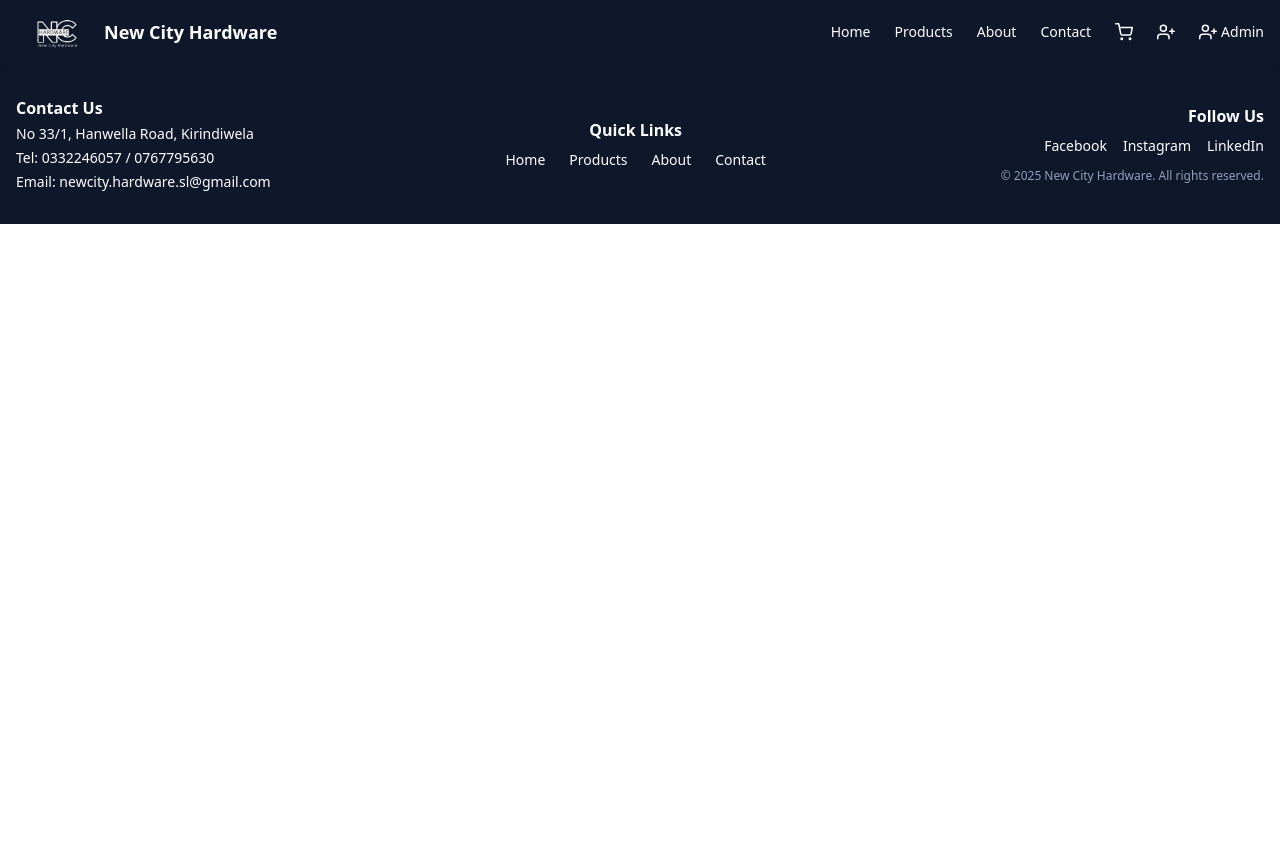
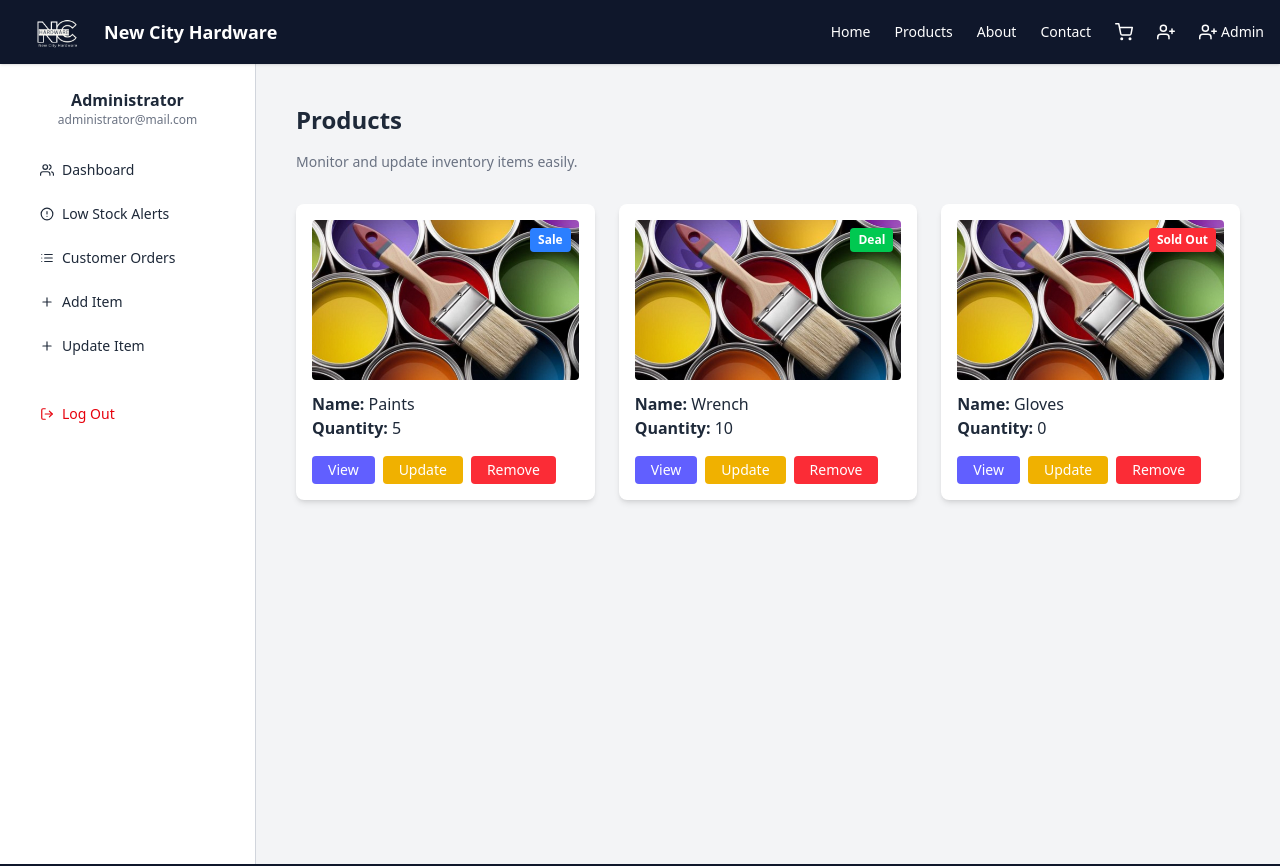
Before and after one commit to RDinujaya4/Agile-Solutions-New-City-HW, a React (Vite) app in the folder new-city-hardware/: page /update-product in a window 1280 px wide. Shown: the top 866 px of the page. Before the commit the page ends 800 px from the top, so only its background shows below. Built offline with nearby package versions, Linux system fonts and the light colour scheme.

Commit message:
AdminUpdateItems

```diff
--- a/new-city-hardware/src/App.jsx
+++ b/new-city-hardware/src/App.jsx
@@ -9,6 +9,7 @@ import Cart from './pages/Cart';
 import Login from './pages/Login';
 import AdminDashboard from './pages/AdminDashboard';
 import AdminAddProduct from './pages/AdminAddProduct';
+import AdminUpdateItems from './pages/AdminUpdateItems';
 
 function App() {
   return (
@@ -23,6 +24,7 @@ function App() {
         <Route path="/login" element={<Login />} />
         <Route path="/admindash" element={<AdminDashboard />} />
         <Route path="/add-product" element={<AdminAddProduct />} />
+        <Route path="/update-product" element={<AdminUpdateItems />} />
       </Routes>
       <Footer />
     </Router>
--- a/new-city-hardware/src/components/AdminSidebar.jsx
+++ b/new-city-hardware/src/components/AdminSidebar.jsx
@@ -30,8 +30,11 @@ export default function AdminSidebar() {
         >
           <FiPlus /> Add Item
         </button>
-        <button className="w-full flex items-center gap-2 px-4 py-2 hover:bg-gray-100 rounded-md">
-          <FiEdit /> Update Item
+     <button
+          onClick={() => navigate('/update-product')}
+          className="w-full flex items-center gap-2 px-4 py-2 hover:bg-gray-100 rounded-md"
+        >
+          <FiPlus /> Update Item
         </button>
         <button className="w-full flex items-center gap-2 px-4 py-2 text-red-600 hover:bg-red-100 rounded-md mt-8">
           <FiLogOut /> Log Out
--- /dev/null
+++ b/new-city-hardware/src/pages/AdminUpdateItems.jsx
@@ -0,0 +1,242 @@
+import { useState } from 'react';
+import AdminSidebar from '../components/AdminSidebar';
+import paints from '../assets/paints.png';
+
+const sampleProducts = [
+  {
+    id: 1,
+    name: 'Paints',
+    image: paints,
+    category: 'Tools',
+    quantity: 5,
+    price: 500,
+    label: 'Sale',
+    description: 'Best for tough works in all industries.',
+  },
+  {
+    id: 2,
+    name: 'Wrench',
+    category: 'Tools',
+    quantity: 10,
+    price: 300,
+    label: 'Deal',
+    description: 'Sturdy wrench for all uses.',
+    image: paints,
+  },
+  {
+    id: 3,
+    name: 'Gloves',
+    category: 'Safety',
+    quantity: 0,
+    price: 150,
+    label: 'Sold Out',
+    description: 'Heavy-duty gloves for protection.',
+    image: paints,
+  },
+];
+
+export default function UpdateProducts() {
+  const [products, setProducts] = useState(sampleProducts);
+  const [editingProduct, setEditingProduct] = useState(null);
+  const [viewProduct, setViewProduct] = useState(null);
+  const [modalOpen, setModalOpen] = useState(false);
+  const [confirmDelete, setConfirmDelete] = useState(null);
+
+  const openModal = (product) => {
+    setEditingProduct(product);
+    setModalOpen(true);
+  };
+
+  const closeModal = () => {
+    setEditingProduct(null);
+    setModalOpen(false);
+  };
+
+  const handleChange = (e) => {
+    const { name, value } = e.target;
+    setEditingProduct((prev) => ({ ...prev, [name]: value }));
+  };
+
+  const saveProduct = () => {
+    setProducts((prev) =>
+      prev.map((p) => (p.id === editingProduct.id ? editingProduct : p))
+    );
+    closeModal();
+  };
+
+  const removeProduct = (id) => {
+    setProducts((prev) => prev.filter((p) => p.id !== id));
+    setConfirmDelete(null);
+  };
+
+  return (
+    <div className="flex min-h-screen bg-gray-100 text-gray-800">
+      <AdminSidebar />
+
+      <main className="flex-1 p-10">
+        <h1 className="text-2xl font-bold mb-4">Products</h1>
+        <p className="text-sm text-gray-500 mb-8">Monitor and update inventory items easily.</p>
+
+        <div className="grid grid-cols-1 md:grid-cols-3 gap-6">
+          {products.map((product) => (
+            <div key={product.id} className="bg-white rounded-lg shadow-md p-4">
+              <div className="relative">
+                <img
+                  src={product.image}
+                  alt={product.name}
+                  className="h-40 w-full object-cover rounded"
+                />
+                <span className={`absolute top-2 right-2 px-2 py-1 text-xs rounded font-semibold
+                  ${product.label === 'Sale' ? 'bg-blue-500' :
+                    product.label === 'Deal' ? 'bg-green-500' : 'bg-red-500'} text-white`}>
+                  {product.label}
+                </span>
+              </div>
+              <div className="mt-3">
+                <p><strong>Name:</strong> {product.name}</p>
+                <p><strong>Quantity:</strong> {product.quantity}</p>
+              </div>
+              <div className="flex gap-2 mt-4">
+                <button onClick={() => setViewProduct(product)} className="bg-indigo-500 text-white px-4 py-1 rounded text-sm hover:bg-indigo-600">View</button>
+                <button onClick={() => openModal(product)} className="bg-yellow-500 text-white px-4 py-1 rounded text-sm hover:bg-yellow-600">Update</button>
+                <button onClick={() => setConfirmDelete(product.id)} className="bg-red-500 text-white px-4 py-1 rounded text-sm hover:bg-red-600">Remove</button>
+              </div>
+            </div>
+          ))}
+        </div>
+
+        {/* View Modal */}
+        {viewProduct && (
+          <div className="fixed inset-0 bg-black bg-opacity-40 flex items-center justify-center z-50">
+            <div className="bg-white p-6 rounded-xl w-full max-w-lg relative">
+              <h2 className="text-xl font-bold mb-4">Product Details</h2>
+              <img src={viewProduct.image} alt={viewProduct.name} className="w-full h-48 object-cover rounded mb-4" />
+              <p><strong>Name:</strong> {viewProduct.name}</p>
+              <p><strong>Category:</strong> {viewProduct.category}</p>
+              <p><strong>Price:</strong> Rs. {viewProduct.price}</p>
+              <p><strong>Quantity:</strong> {viewProduct.quantity}</p>
+              <p><strong>Label:</strong> {viewProduct.label}</p>
+              <p className="mt-2"><strong>Description:</strong> {viewProduct.description}</p>
+              <button onClick={() => setViewProduct(null)} className="mt-6 bg-gray-500 text-white px-6 py-2 rounded hover:bg-gray-600">Close</button>
+            </div>
+          </div>
+        )}
+
+    {/* Update Modal */}
+{modalOpen && editingProduct && (
+  <div className="fixed inset-0 bg-black bg-opacity-30 backdrop-blur-sm flex items-center justify-center z-50">
+    <div className="bg-white/80 backdrop-blur-xl border border-gray-300 p-8 rounded-xl shadow-2xl w-full max-w-xl relative">
+      <h2 className="text-xl font-bold mb-6 text-center">Update Product</h2>
+      <div className="space-y-4">
+
+        {/* Tool (Name) */}
+        <div>
+          <label className="block text-sm font-semibold mb-1">Tool:</label>
+          <input
+            name="name"
+            value={editingProduct.name}
+            onChange={handleChange}
+            className="w-full border rounded px-3 py-2"
+            placeholder="Enter tool name"
+          />
+        </div>
+
+        {/* Category */}
+        <div>
+          <label className="block text-sm font-semibold mb-1">Category:</label>
+          <input
+            name="category"
+            value={editingProduct.category}
+            onChange={handleChange}
+            className="w-full border rounded px-3 py-2"
+            placeholder="e.g., Tools, Safety"
+          />
+        </div>
+
+        {/* Price */}
+        <div>
+          <label className="block text-sm font-semibold mb-1">Price:</label>
+          <input
+            name="price"
+            type="number"
+            value={editingProduct.price}
+            onChange={handleChange}
+            className="w-full border rounded px-3 py-2"
+            placeholder="Enter price"
+          />
+        </div>
+
+        {/* Quantity */}
+        <div>
+          <label className="block text-sm font-semibold mb-1">Quantity:</label>
+          <input
+            name="quantity"
+            type="number"
+            value={editingProduct.quantity}
+            onChange={handleChange}
+            className="w-full border rounded px-3 py-2"
+            placeholder="Enter quantity"
+          />
+        </div>
+
+        {/* Label */}
+        <div>
+          <label className="block text-sm font-semibold mb-1">Label:</label>
+          <input
+            name="label"
+            value={editingProduct.label}
+            onChange={handleChange}
+            className="w-full border rounded px-3 py-2"
+            placeholder="e.g., Sale, Deal, Sold Out"
+          />
+        </div>
+
+        {/* Description */}
+        <div>
+          <label className="block text-sm font-semibold mb-1">Description:</label>
+          <textarea
+            name="description"
+            rows={3}
+            value={editingProduct.description}
+            onChange={handleChange}
+            className="w-full border rounded px-3 py-2"
+            placeholder="Enter product description"
+          />
+        </div>
+
+        {/* Action Buttons */}
+        <div className="flex justify-end gap-4 pt-4">
+          <button
+            onClick={saveProduct}
+            className="bg-green-600 text-white px-6 py-2 rounded hover:bg-green-700"
+          >
+            Update
+          </button>
+          <button
+            onClick={closeModal}
+            className="bg-gray-400 text-white px-6 py-2 rounded hover:bg-gray-500"
+          >
+            Cancel
+          </button>
+        </div>
+      </div>
+    </div>
+  </div>
+)}
+
+        {/* Remove Confirmation Modal */}
+        {confirmDelete && (
+          <div className="fixed inset-0 bg-slate-600 bg-opacity-50 flex items-center justify-center z-50">
+            <div className="bg-white p-6 rounded-lg w-full max-w-sm text-center">
+              <p className="mb-6 text-lg">Are you sure you want to remove this item?</p>
+              <div className="flex justify-center gap-4">
+                <button onClick={() => removeProduct(confirmDelete)} className="bg-red-600 text-white px-5 py-2 rounded hover:bg-red-700">Yes</button>
+                <button onClick={() => setConfirmDelete(null)} className="bg-gray-400 text-white px-5 py-2 rounded hover:bg-gray-500">No</button>
+              </div>
+            </div>
+          </div>
+        )}
+      </main>
+    </div>
+  );
+}
```
